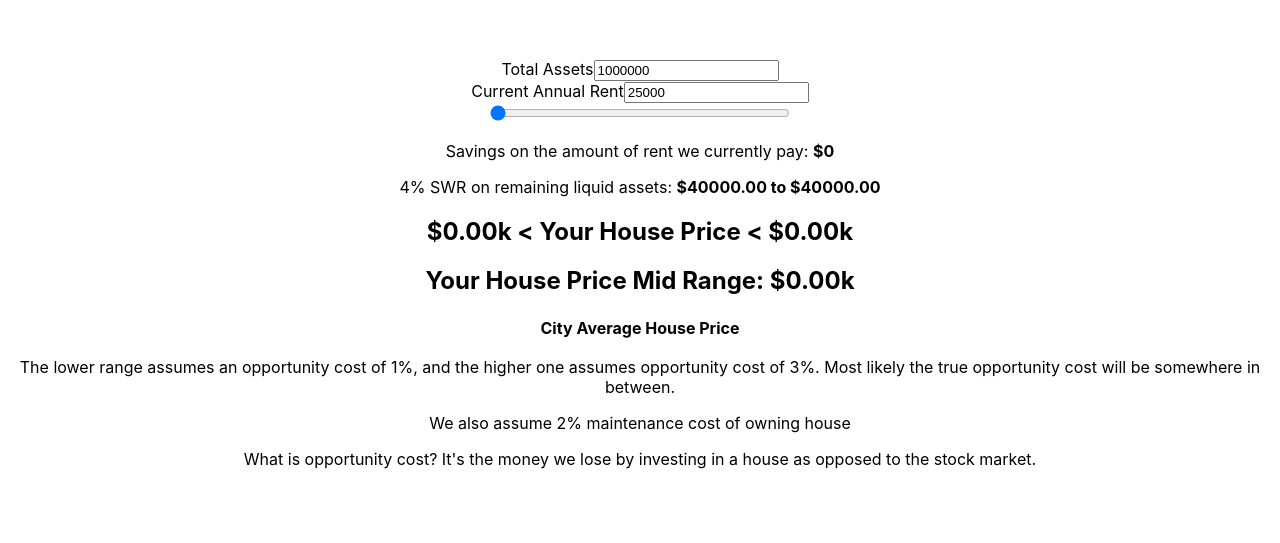
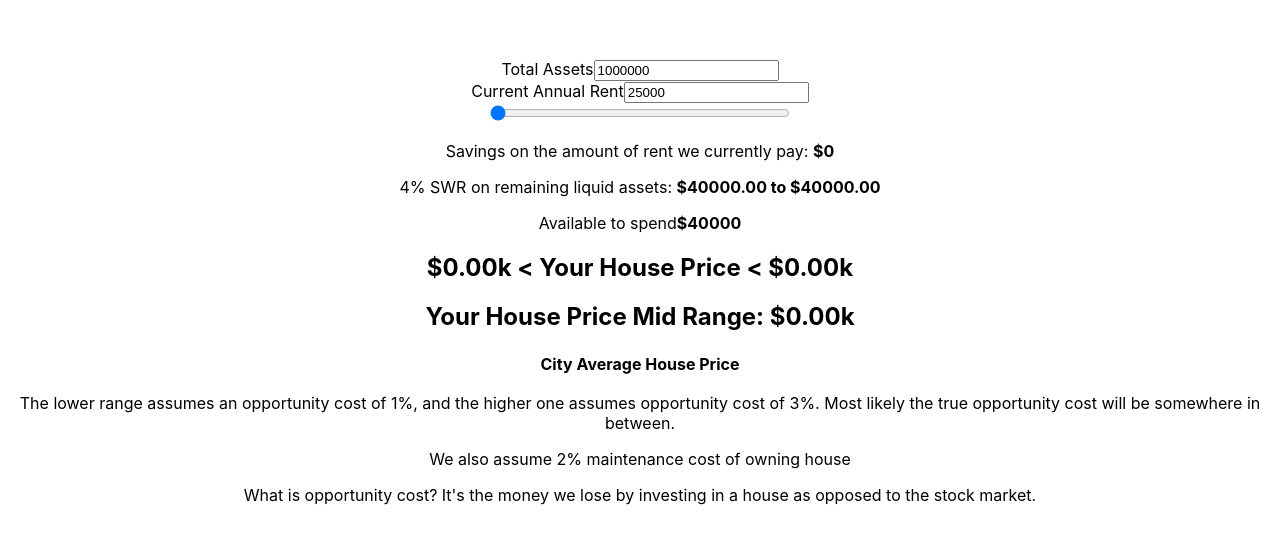
Before and after one commit to sidk/what-can-you-buy, a React (Create React App) app: page / in a window 1280 px wide. Shown: the part 141-684 px from the top of the page. Built offline with nearby package versions, Linux system fonts and the light colour scheme.

Commit message:
add available to spend

```diff
--- a/src/App.js
+++ b/src/App.js
@@ -81,6 +81,14 @@ function App() {
           {(0.04 * (totalAssets - lowerRange)).toFixed(2)}
         </strong>
       </p>
+      <p>
+        Available to spend
+        <strong>
+          $
+          {(0.04 * (totalAssets - midRange)).toFixed(2) -
+            (0.02 * midRange).toFixed(2)}
+        </strong>
+      </p>
       <div>
         <h2>
           ${(lowerRange / 1000).toFixed(2)}k {"<"} Your House Price {"<"} $
```
